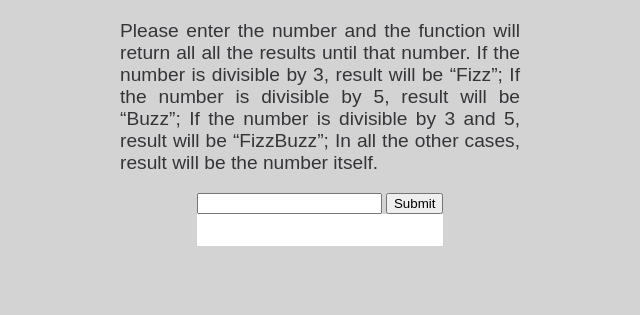
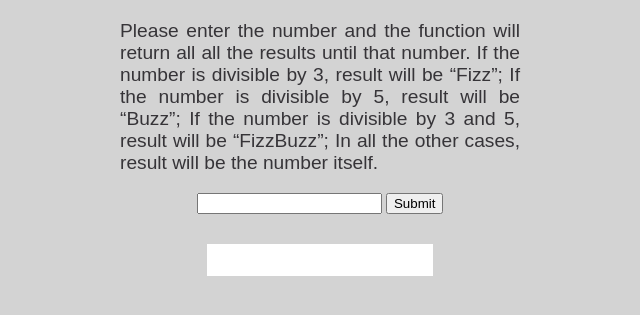
Before and after one commit to Jovan-MS/fizzbuzz02, a plain HTML site: page index.html in a window 1280 px wide. Shown: the part 79-394 px from the top of the page, without its empty margins (320-960 px from the left). Drawn offline with Linux system fonts and the light colour scheme.

Commit message:
amended CSS

```diff
--- a/styles.css
+++ b/styles.css
@@ -16,6 +16,7 @@ p {
 }
 
 div#resultBox {
+	margin: 30px 10px;
 	display: flex;
 	justify-content: center;
 	align-items: center;
```
